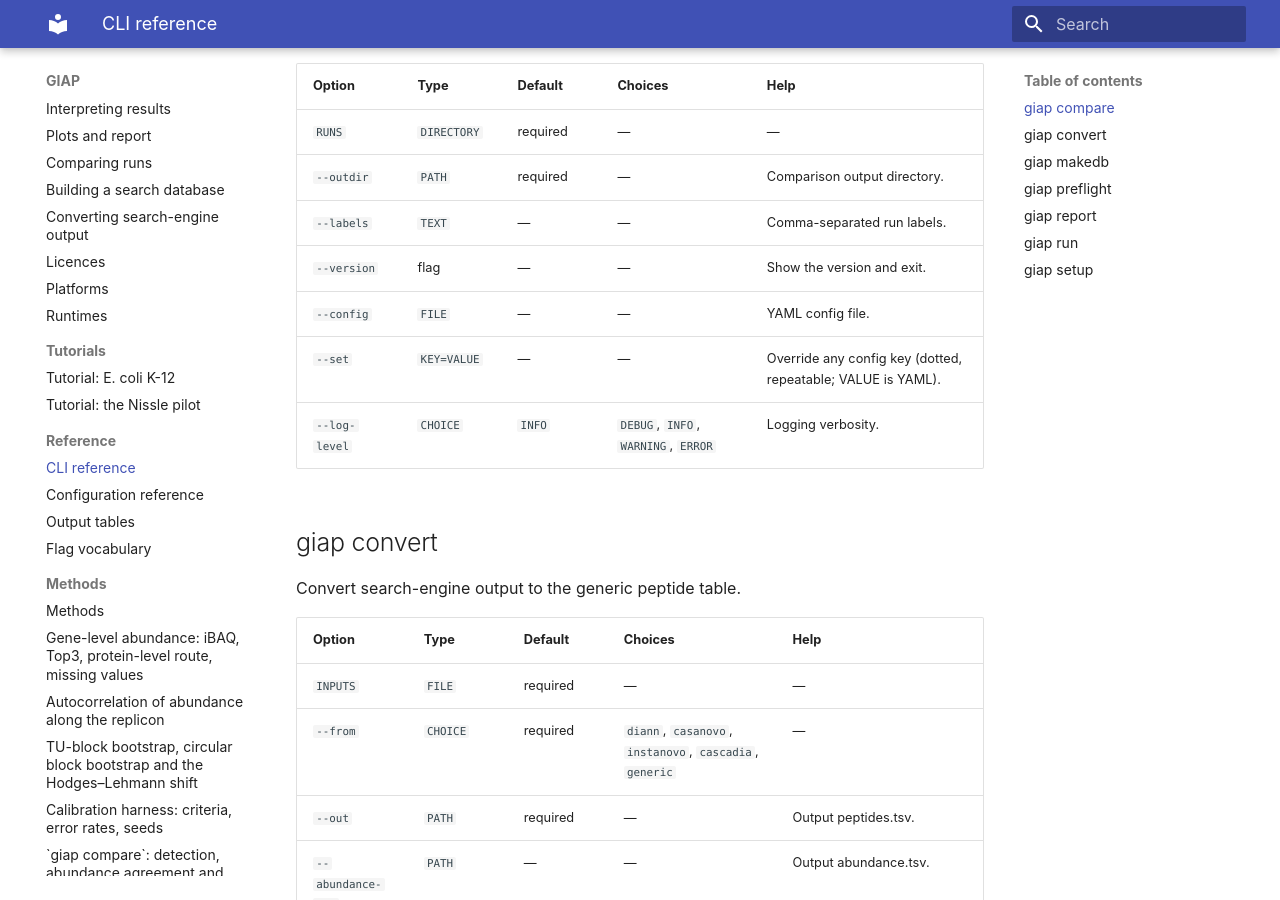
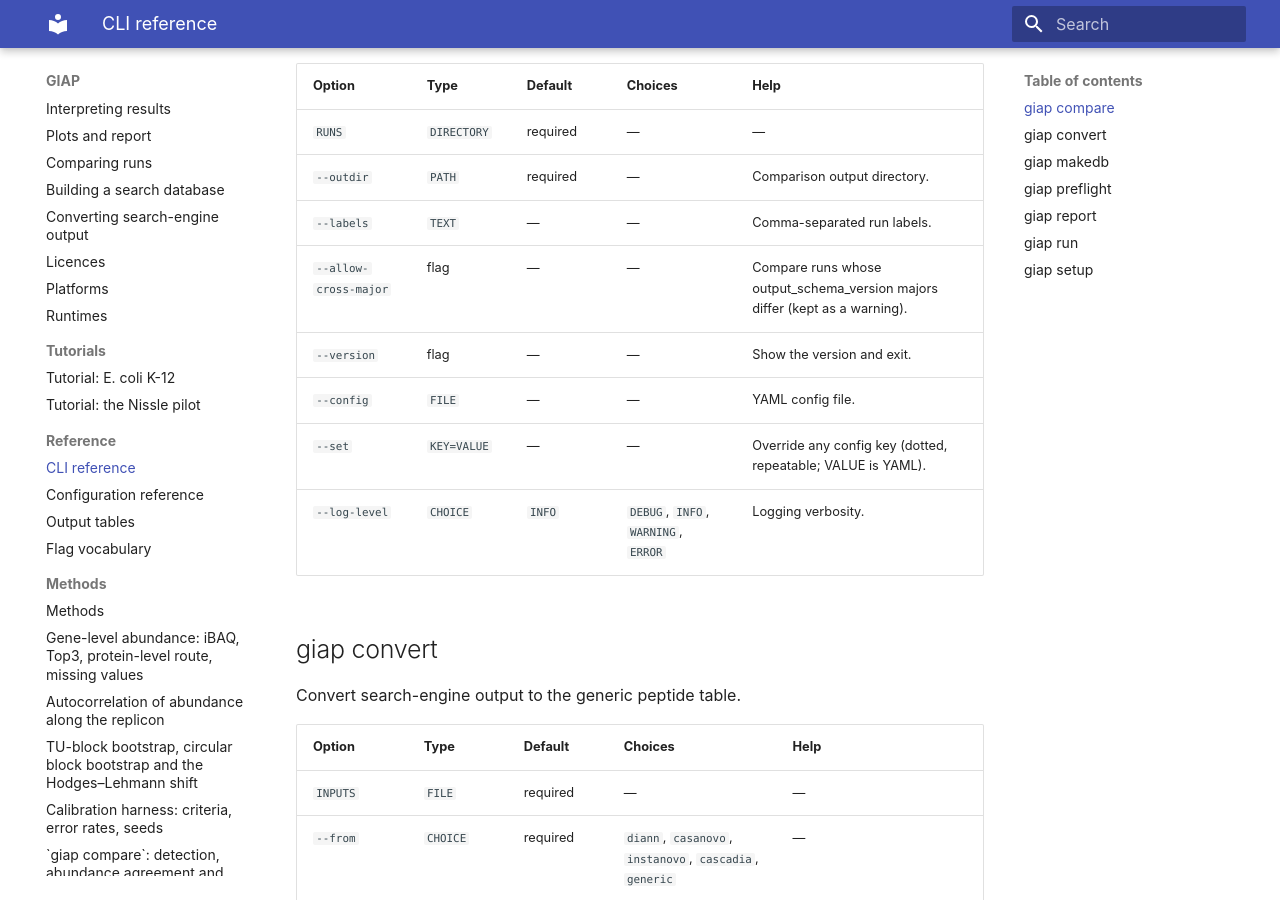
Before and after one commit to khoa-yelo/giap, an MkDocs documentation site: the page built from docs/reference/cli.md, in a window 1280 px wide and 900 px high, scrolled down 300 px. Built offline with MkDocs 1.6.1 and Material for MkDocs 9.7.7, drawn with Linux system fonts in a browser that asks for light colours.

Commit message:
docs(reference): regenerate cli.md for compare --allow-cross-major (M11-14h)
Agent-Role: implementer
Co-Authored-By: Claude Opus 5.5 <noreply@anthropic.com>
Claude-Session: https://claude.ai/code/session_01PrvuX9xr7fWwMTpHJxPSjm

```diff
--- a/docs/reference/cli.md
+++ b/docs/reference/cli.md
@@ -13,6 +13,7 @@ Compare runs on the same genome (CMP/tables/compare_*.tsv, V16, report/compare.h
 | `RUNS` | `DIRECTORY` | required | — | — |
 | `--outdir` | `PATH` | required | — | Comparison output directory. |
 | `--labels` | `TEXT` | — | — | Comma-separated run labels. |
+| `--allow-cross-major` | flag | — | — | Compare runs whose output_schema_version majors differ (kept as a warning). |
 | `--version` | flag | — | — | Show the version and exit. |
 | `--config` | `FILE` | — | — | YAML config file. |
 | `--set` | `KEY=VALUE` | — | — | Override any config key (dotted, repeatable; VALUE is YAML). |
```
